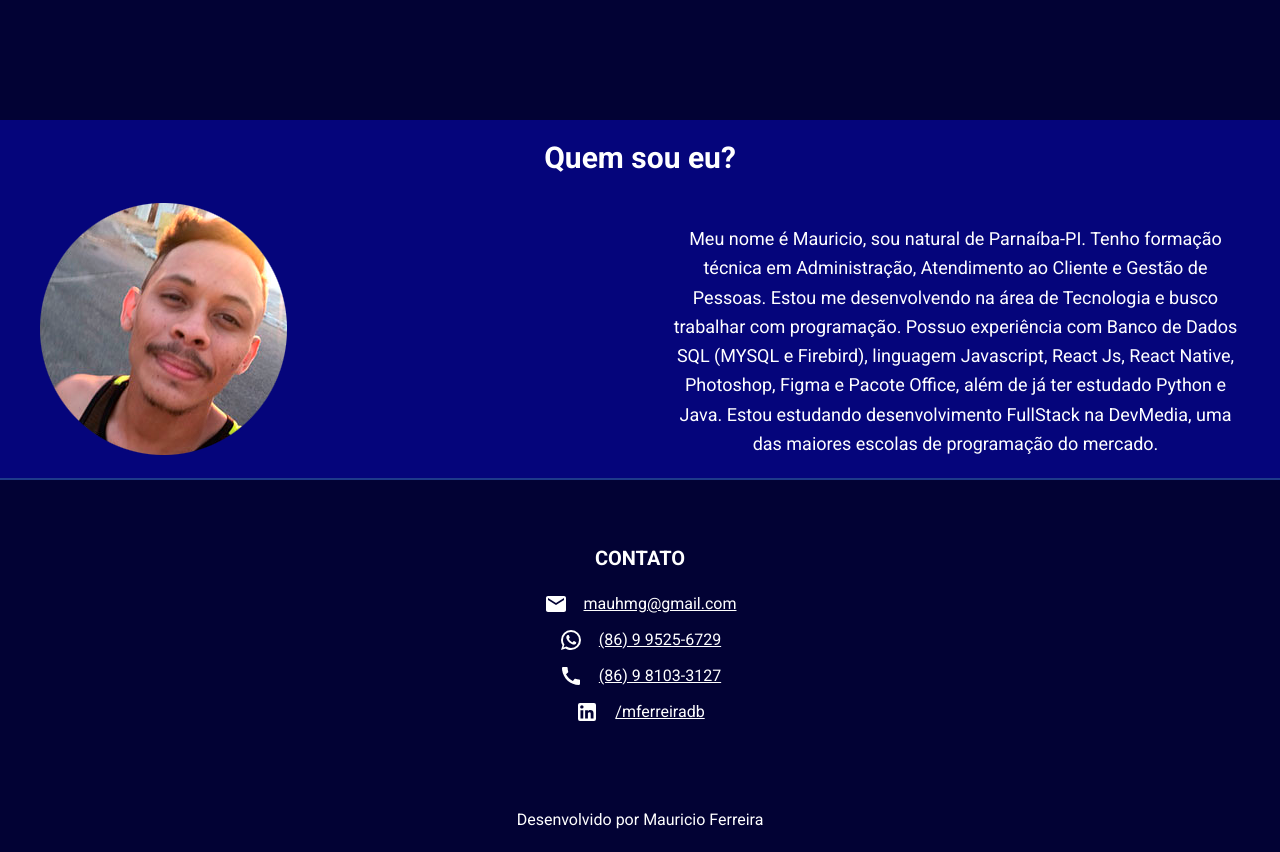
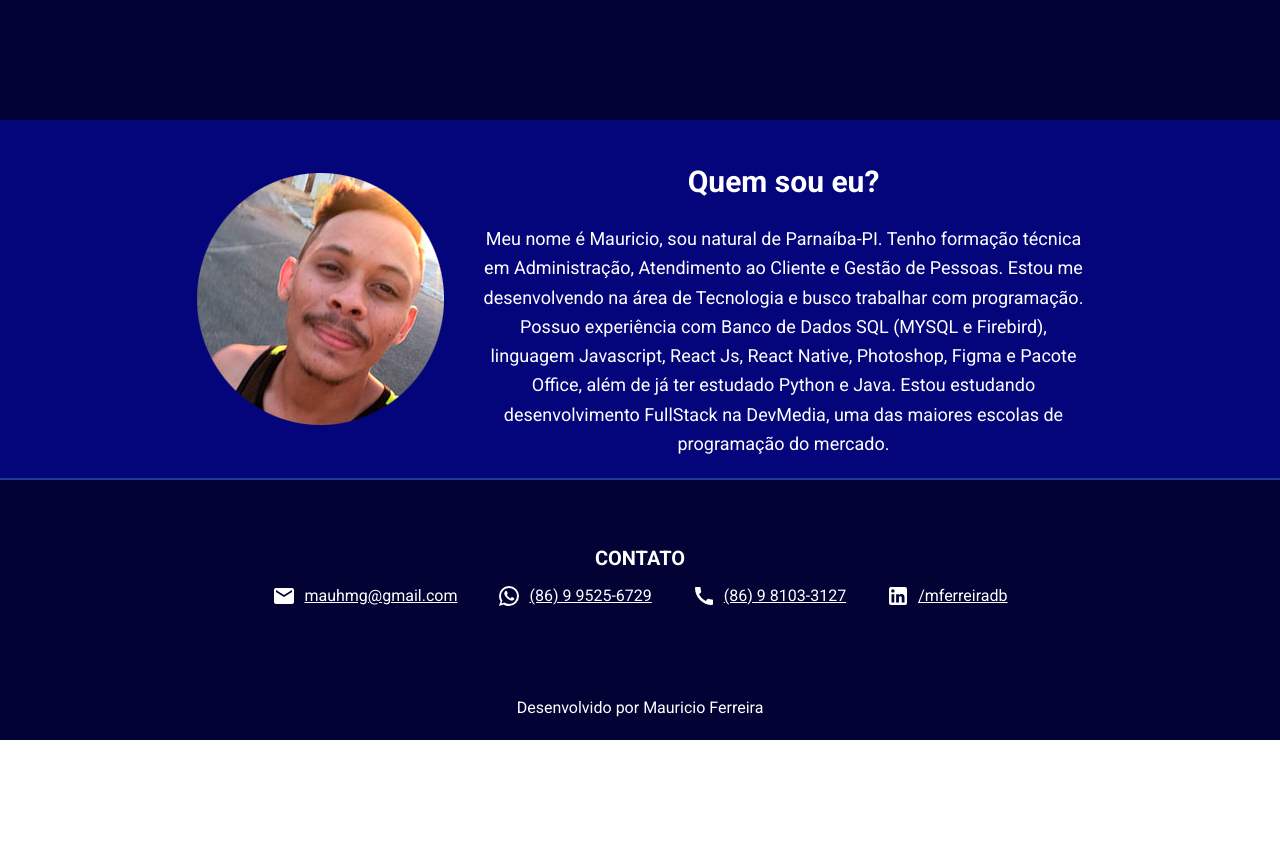
Before and after one commit to mferreiradb/portfolio, a React (Vite) app: page / in a window 1280 px wide. Shown: the part 600-1452 px from the top of the page. After the commit the page ends 1340 px from the top, so only its background shows below. Built offline with nearby package versions, Linux system fonts and the light colour scheme.

Commit message:
Alteração de alinhamento do Footer e da seção Sobre

```diff
--- a/src/Pages/Home/index.jsx
+++ b/src/Pages/Home/index.jsx
@@ -25,15 +25,18 @@ export default function Home() {
                 </div>
             </section>
 
-            <section className="bg-light-blue-project flex flex-col items-center p-5">
+            <section className="bg-light-blue-project flex flex-col items-center p-5 xl:flex xl:justify-center">
 
-                <div className='text-center flex flex-col items-center space-y-6'>
-                    <h2 className='text-3xl text-white font-semibold'>Quem sou eu?</h2>
-                    <div className='text-center flex flex-col items-center space-y-6 xl:flex-row xl:px-5 xl:space-x-96'>
+                    <div className='text-center flex flex-col items-center justify-center space-y-6 xl:flex-row xl:px-5 xl:justify-center xl:space-x-10'>
                         <img src={MinhaFoto} alt='minha-foto' />
-                        <p className='text-white text-lg leading-relaxed'>Meu nome é Mauricio, sou natural de Parnaíba-PI. Tenho formação técnica em Administração, Atendimento ao Cliente e Gestão de Pessoas. Estou me desenvolvendo na área de Tecnologia e busco trabalhar com programação. Possuo experiência com Banco de Dados SQL (MYSQL e Firebird), linguagem Javascript, React Js, React Native, Photoshop, Figma e Pacote Office, além de já ter estudado Python e Java. Estou estudando desenvolvimento FullStack na DevMedia, uma das maiores escolas de programação do mercado.</p>
+
+                        <div className='text-center flex flex-col items-center space-y-6 xl:w-1/2'>
+
+                            <h2 className='text-3xl text-white font-semibold'>Quem sou eu?</h2>
+
+                            <p className='text-white text-lg leading-relaxed'>Meu nome é Mauricio, sou natural de Parnaíba-PI. Tenho formação técnica em Administração, Atendimento ao Cliente e Gestão de Pessoas. Estou me desenvolvendo na área de Tecnologia e busco trabalhar com programação. Possuo experiência com Banco de Dados SQL (MYSQL e Firebird), linguagem Javascript, React Js, React Native, Photoshop, Figma e Pacote Office, além de já ter estudado Python e Java. Estou estudando desenvolvimento FullStack na DevMedia, uma das maiores escolas de programação do mercado.</p>
+                        </div>
                     </div>
-                </div>
             </section>
 
             <Footer />
--- a/src/components/Footer/index.jsx
+++ b/src/components/Footer/index.jsx
@@ -7,26 +7,26 @@ import CallIcon from '@mui/icons-material/Call';
 const Footer = () => (
     <footer className='space-y-5 pt-16 pb-5 flex flex-col items-center text-center border-t-2 bg-dark-blue-project border-blue-900'>
 
-        <div className="space-y-5">
+        <div className="">
             <h2 className='text-white font-bold text-xl mb-2'>CONTATO</h2>
 
-            <div className='flex flex-col items-center space-y-3' id='contato'>
-                <div className='flex space-x-4'>
+            <div className='flex flex-col items-center xl:flex-row xl:space-x-10' id='contato'>
+                <div className='flex space-x-2 my-1'>
                     <EmailIcon className='text-white' />
                     <a href='mailto:mauhmg@gmail.com<' target="_blank" className='underline text-white'>mauhmg@gmail.com</a>
                 </div>
 
-                <div className='flex space-x-4'>
+                <div className='flex space-x-2 my-1'>
                     <WhatsAppIcon className='text-white' />
                     <a href="https://api.whatsapp.com/send?phone=5586995256729" target="_blank" className='underline text-white'>(86) 9 9525-6729</a>
                 </div>
 
-                <div className='flex space-x-4'>
+                <div className='flex space-x-2 my-1'>
                     <CallIcon className='text-white' />
                     <a href="tel:86981033127" target="_blank" className='underline text-white'>(86) 9 8103-3127</a>
                 </div>
 
-                <div className='flex space-x-4'>
+                <div className='flex space-x-2 my-1'>
                     <LinkedInIcon className='text-white' />
                     <a href="https://www.linkedin.com/in/mferreiradb/" target="_blank" className='underline text-white'>/mferreiradb</a>
                 </div>
```
